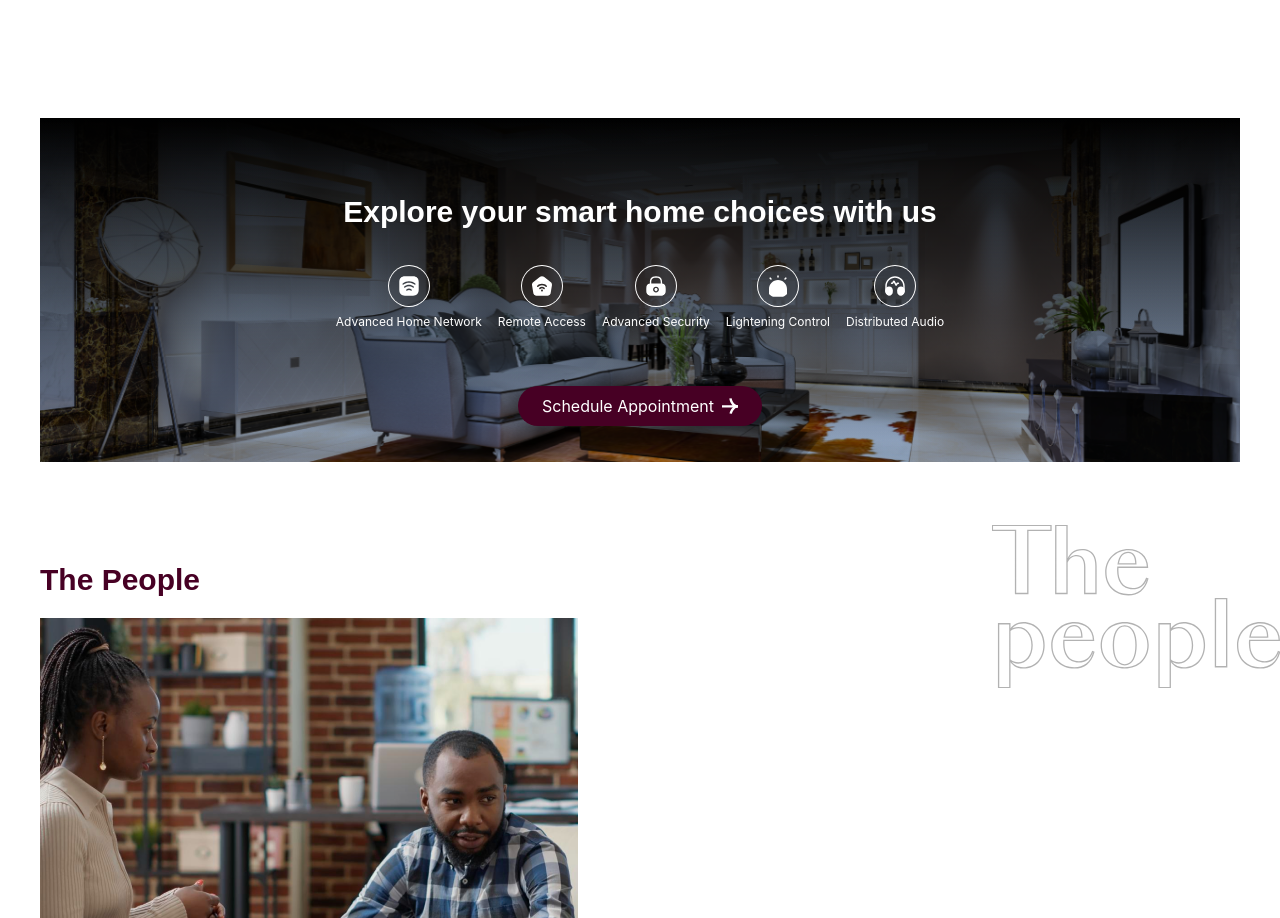
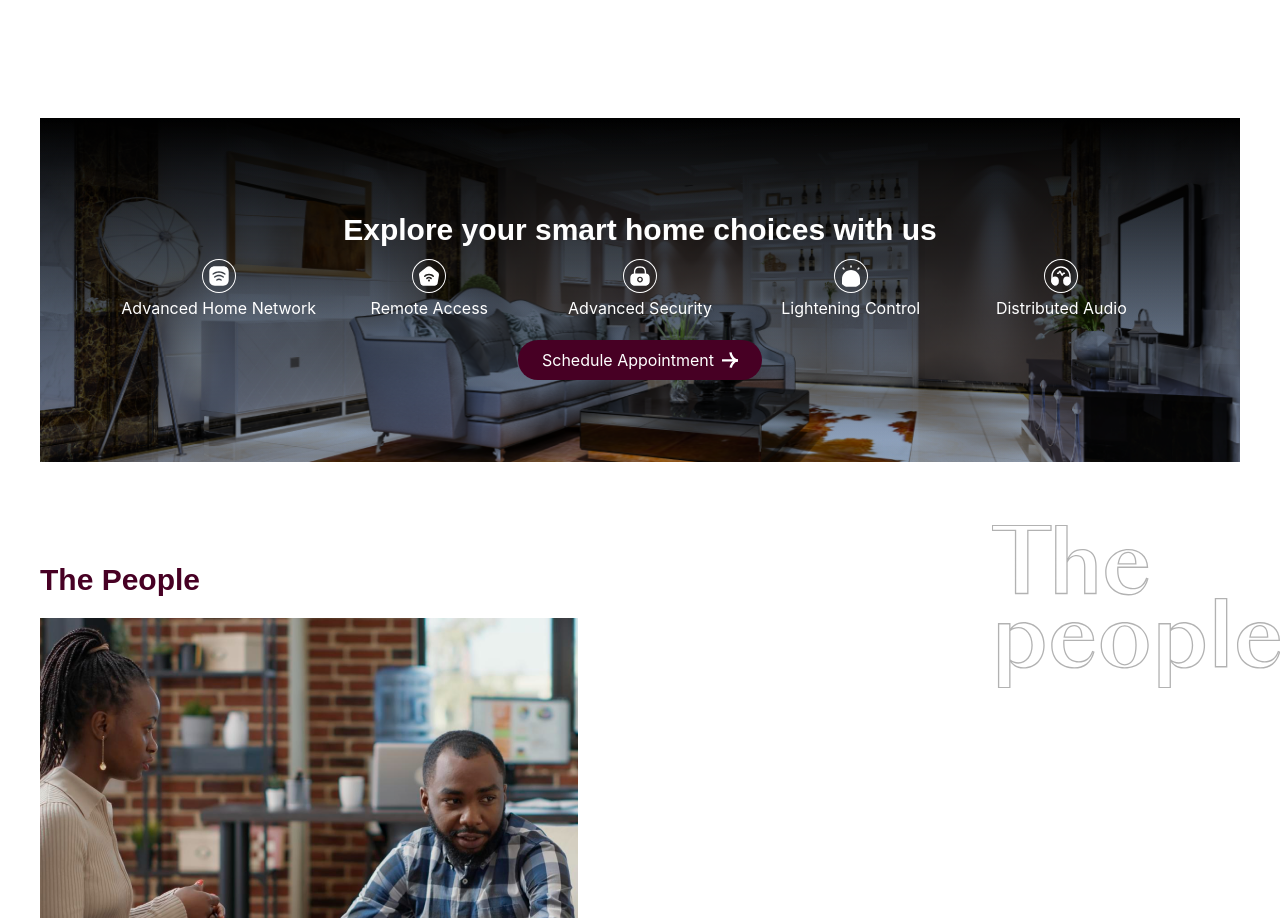
Before and after one commit to Colin-nwk/dallasville, a React (Vite) app: page /about in a window 1280 px wide. Shown: the part 4273-5191 px from the top of the page. Built offline with nearby package versions, Linux system fonts and the light colour scheme; a web font is replaced by a local one.

Commit message:
minor edit

```diff
--- a/src/components/about/Banner.tsx
+++ b/src/components/about/Banner.tsx
@@ -10,7 +10,6 @@ import ScheduleAppointment from "../general/ScheduleAppointment";
 const Banner = () => {
   return (
     <>
-      {" "}
       <section className="container  mx-auto px-4 md:px-10 w-full py-4 md:py-10">
         <div className=" relative">
           <img
@@ -25,11 +24,11 @@ const Banner = () => {
             alt="luxuzy house"
             className="block md:hidden w-full h-fit object-cover mix-blend-overlay -z-10"
           />
-          <div className="z-30 absolute inset-0 flex flex-col justify-center items-center gap-4">
-            <h3 className="text-center text-white font-bold text-xl md:text-3xl py-5 mt-5 ">
+          <div className="z-30 absolute inset-0 flex flex-col justify-center items-center gap-4 md:gap-1 ">
+            <h3 className="text-center text-white font-bold text-xl md:text-3xl py-2 mt-5 md:mt-1 ">
               Explore your smart home choices with us
             </h3>
-            <div className="flex justify-center items-center  flex-wrap gap-4">
+            {/* <div className="flex justify-center items-center  flex-wrap gap-4">
               <div className="flex flex-col justify-between items-center">
                 <img
                   src={wifi}
@@ -72,8 +71,63 @@ const Banner = () => {
                 />
                 <span className="text-xs text-white ">Distributed Audio</span>
               </div>
+            </div> */}
+
+            {/* new banner */}
+            <div className="grid md:grid-cols-5 sm:grid-cols-3 grid-cols-2 justify-start items-start gap-4 ">
+              <div className="flex flex-col justify-start gap-y-1 items-center w-full h-full  ">
+                <img
+                  src={wifi}
+                  alt=" Advanced Home Network"
+                  className="h-8 w-8 p-1 rounded-full bg-transparent backdrop-blur ring-[1px] ring-white "
+                />
+                <span className="text-xs md:text-base text-white text-center text-ellipsis ">
+                  Advanced Home Network
+                </span>
+              </div>
+              <div className="flex flex-col justify-start gap-y-1 items-center w-full h-full ">
+                <img
+                  src={home}
+                  alt="Remote Access"
+                  className="h-8 w-8 p-1 rounded-full bg-transparent backdrop-blur ring-[1px] ring-white "
+                />
+                <span className="text-xs md:text-base text-white text-center text-ellipsis ">
+                  Remote Access
+                </span>
+              </div>
+              <div className="flex flex-col justify-start gap-y-1 items-center w-full h-full ">
+                <img
+                  src={lock}
+                  alt="Advanced Security"
+                  className="h-8 w-8 p-1 rounded-full bg-transparent backdrop-blur ring-[1px] ring-white "
+                />
+                <span className="text-xs md:text-base text-white text-center text-ellipsis ">
+                  Advanced Security
+                </span>
+              </div>
+              <div className="flex flex-col justify-start gap-y-1 items-center w-full h-full ">
+                <img
+                  src={alarm}
+                  alt="Lightening Control"
+                  className="h-8 w-8 p-1 rounded-full bg-transparent backdrop-blur ring-[1px] ring-white "
+                />
+                <span className="text-xs md:text-base text-white text-center text-ellipsis ">
+                  Lightening Control
+                </span>
+              </div>
+              <div className="flex flex-col justify-start gap-y-1 items-center w-full h-full ">
+                <img
+                  src={music}
+                  alt="Distributed Audio"
+                  className="h-8 w-8 p-1 rounded-full bg-transparent backdrop-blur ring-[1px] ring-white "
+                />
+                <span className="text-xs md:text-base text-white text-center text-ellipsis ">
+                  Distributed Audio
+                </span>
+              </div>
             </div>
-            <div className=" mt-10 flex justify-center items-center">
+            {/* end new banner */}
+            <div className="hidden mt-4 sm:flex justify-center items-center">
               <ScheduleAppointment type="icon" />
             </div>
           </div>
```
